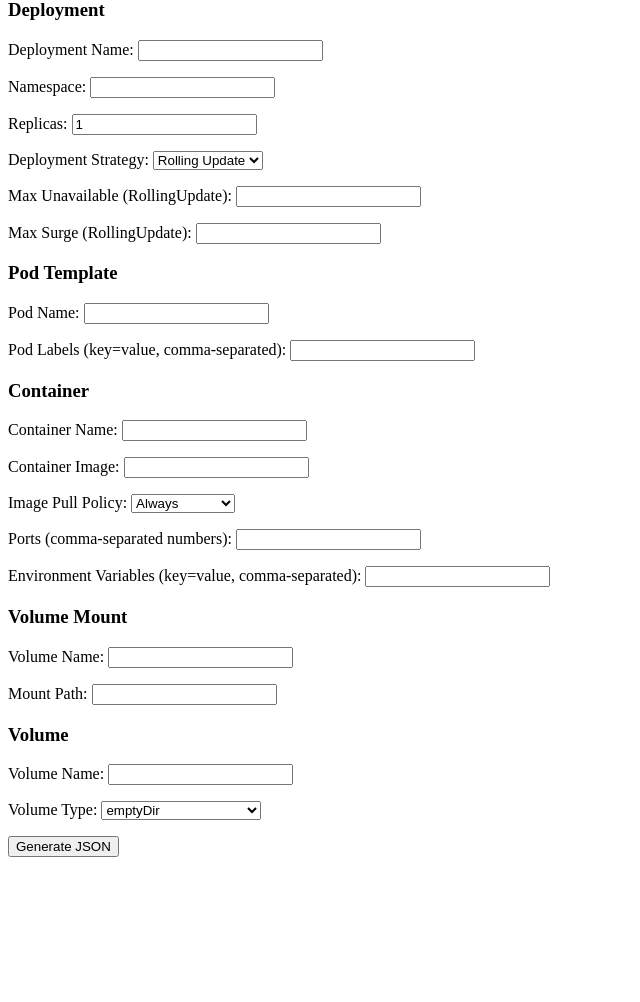
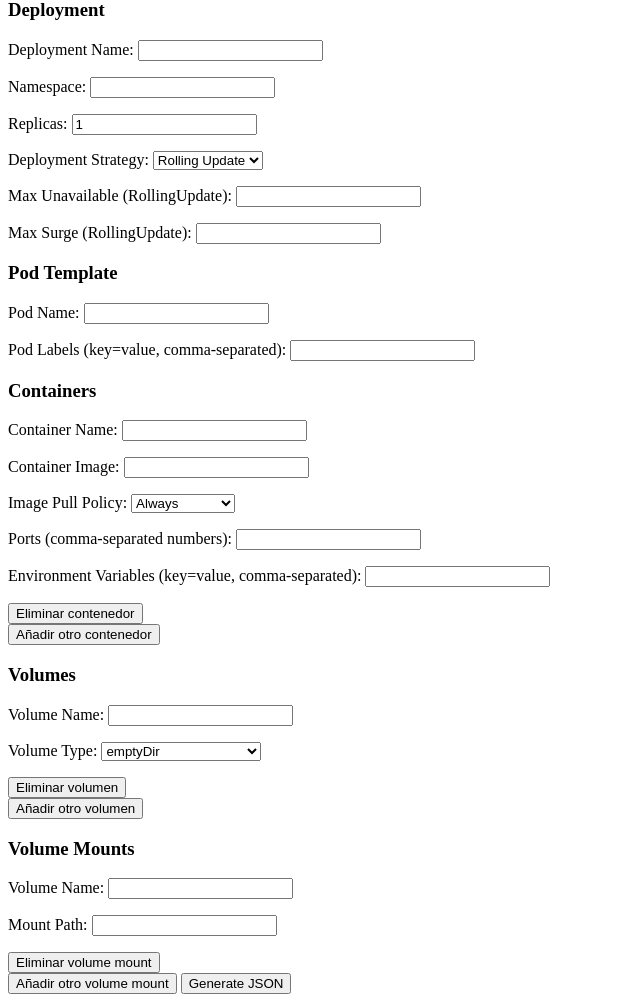
Before and after one commit to Mario-Bernaldez/AutoKubeDeploy, a Django app: page /configure/ in a window 1280 px wide. Shown: the part 68-1070 px from the top of the page, without its empty margins (0-640 px from the left). Before the commit the page ends 925 px from the top, so only its background shows below. Run offline with Django 5.2, Linux system fonts and the light colour scheme.

Commit message:
feat: Add dynamic functionality to add and remove containers, volumes, and volume mounts

```diff
--- a/kube_web/app/templates/deployment_form.html
+++ b/kube_web/app/templates/deployment_form.html
@@ -16,16 +16,134 @@
         <h3>Pod Template</h3>
         {{ pod_form.as_p }}
 
-        <h3>Container</h3>
-        {{ container_form.as_p }}
+        <h3>Containers</h3>
+        {{ container_formset.management_form }}
+        <div id="containers-form-container">
+            {% for form in container_formset %}
+                <div class="container-form">
+                    {{ form.as_p }}
+                    <button type="button" class="remove-form" data-prefix="containers">Eliminar contenedor</button>
+                </div>
+            {% endfor %}
+        </div>
+        <button type="button" id="add-container">Añadir otro contenedor</button>
 
-        <h3>Volume Mount</h3>
-        {{ volume_mount_form.as_p }}
+        <h3>Volumes</h3>
+        {{ volume_formset.management_form }}
+        <div id="volumes-form-container">
+            {% for form in volume_formset %}
+                <div class="volume-form">
+                    {{ form.as_p }}
+                    <button type="button" class="remove-form" data-prefix="volumes">Eliminar volumen</button>
+                </div>
+            {% endfor %}
+        </div>
+        <button type="button" id="add-volume">Añadir otro volumen</button>
 
-        <h3>Volume</h3>
-        {{ volume_form.as_p }}
+        <h3>Volume Mounts</h3>
+        {{ volume_mount_formset.management_form }}
+        <div id="volume_mounts-form-container">
+            {% for form in volume_mount_formset %}
+                <div class="volume_mount-form">
+                    {{ form.as_p }}
+                    <button type="button" class="remove-form" data-prefix="volume_mounts">Eliminar volume mount</button>
+                </div>
+            {% endfor %}
+        </div>
+        <button type="button" id="add-volume_mount">Añadir otro volume mount</button>
 
         <button type="submit">Generate JSON</button>
     </form>
+
+    <!-- Formularios vacíos ocultos para clonación -->
+    <div id="containers-empty-form" style="display: none;">
+        <div class="container-form">
+            {{ container_formset.empty_form.as_p }}
+            <button type="button" class="remove-form" data-prefix="containers">Eliminar contenedor</button>
+        </div>
+    </div>
+    <div id="volumes-empty-form" style="display: none;">
+        <div class="volume-form">
+            {{ volume_formset.empty_form.as_p }}
+            <button type="button" class="remove-form" data-prefix="volumes">Eliminar volumen</button>
+        </div>
+    </div>
+    <div id="volume_mounts-empty-form" style="display: none;">
+        <div class="volume_mount-form">
+            {{ volume_mount_formset.empty_form.as_p }}
+            <button type="button" class="remove-form" data-prefix="volume_mounts">Eliminar volume mount</button>
+        </div>
+    </div>
+
+    <script>
+        // Función para actualizar los índices de los formularios en un formset
+        function updateFormIndices(prefix) {
+            var container = document.getElementById(prefix + '-form-container');
+            var forms = container.children;
+            for (var i = 0; i < forms.length; i++) {
+                // RegExp para encontrar el índice en name e id
+                var regex = new RegExp(prefix + '-(\\d+)-');
+                var inputs = forms[i].querySelectorAll('input, select, textarea');
+                inputs.forEach(function(input) {
+                    if (input.name) {
+                        input.name = input.name.replace(regex, prefix + '-' + i + '-');
+                    }
+                    if (input.id) {
+                        input.id = input.id.replace(regex, 'id_' + prefix + '-' + i + '-');
+                    }
+                });
+            }
+            // Actualizar el valor TOTAL_FORMS en el management form
+            var totalFormsInput = document.getElementById('id_' + prefix + '-TOTAL_FORMS');
+            totalFormsInput.value = forms.length;
+        }
+
+        // Función para añadir un nuevo formulario al formset
+        function addForm(prefix) {
+            var totalForms = document.getElementById('id_' + prefix + '-TOTAL_FORMS');
+            var currentFormCount = parseInt(totalForms.value);
+            var emptyFormDiv = document.getElementById(prefix + '-empty-form');
+            var newFormHtml = emptyFormDiv.innerHTML.replace(/__prefix__/g, currentFormCount);
+            var formContainer = document.getElementById(prefix + '-form-container');
+            var newFormDiv = document.createElement('div');
+            newFormDiv.innerHTML = newFormHtml;
+            formContainer.appendChild(newFormDiv);
+            totalForms.value = currentFormCount + 1;
+        }
+
+        // Delegación de eventos para eliminar formularios en cada formset
+        function setupRemoveButtons(prefix) {
+            var container = document.getElementById(prefix + '-form-container');
+            container.addEventListener('click', function(e) {
+                if (e.target && e.target.classList.contains('remove-form')) {
+                    e.preventDefault();
+                    var formDiv = e.target.closest('.' + prefix.slice(0, -1) + '-form');
+                    if (formDiv) {
+                        formDiv.remove();
+                        updateFormIndices(prefix);
+                    }
+                }
+            });
+        }
+
+        // Configurar eventos de eliminación para cada formset
+        setupRemoveButtons('containers');
+        setupRemoveButtons('volumes');
+        setupRemoveButtons('volume_mounts');
+
+        // Eventos para agregar nuevos formularios
+        document.getElementById('add-container').addEventListener('click', function(e) {
+            e.preventDefault();
+            addForm('containers');
+        });
+        document.getElementById('add-volume').addEventListener('click', function(e) {
+            e.preventDefault();
+            addForm('volumes');
+        });
+        document.getElementById('add-volume_mount').addEventListener('click', function(e) {
+            e.preventDefault();
+            addForm('volume_mounts');
+        });
+    </script>
 </body>
 </html>
--- a/kube_web/app/views.py
+++ b/kube_web/app/views.py
@@ -1,37 +1,43 @@
+from django.forms import formset_factory
 from django.shortcuts import render
 from django.http import JsonResponse
 from .forms import DeploymentForm, PodTemplateForm, ContainerForm, VolumeMountForm, VolumeForm
 
 def deployment_config_view(request):
+    ContainerFormSet = formset_factory(ContainerForm, extra=1)
+    VolumeFormSet = formset_factory(VolumeForm, extra=1)
+    VolumeMountFormSet = formset_factory(VolumeMountForm, extra=1)
+
     if request.method == "POST":
         deployment_form = DeploymentForm(request.POST)
         pod_form = PodTemplateForm(request.POST)
-        container_form = ContainerForm(request.POST)
-        volume_mount_form = VolumeMountForm(request.POST)
-        volume_form = VolumeForm(request.POST)
+        container_formset = ContainerFormSet(request.POST, prefix="containers")
+        volume_formset = VolumeFormSet(request.POST, prefix="volumes")
+        volume_mount_formset = VolumeMountFormSet(request.POST, prefix="volume_mounts")
 
-        if all([deployment_form.is_valid(), pod_form.is_valid(), container_form.is_valid(), volume_mount_form.is_valid(), volume_form.is_valid()]):
-            # Generación del JSON con los datos tal cual fueron ingresados
+        if (deployment_form.is_valid() and pod_form.is_valid() and
+            container_formset.is_valid() and volume_formset.is_valid() and
+            volume_mount_formset.is_valid()):
+            # Genera el JSON con los datos ingresados
             user_input_data = {
                 "deployment": deployment_form.cleaned_data,
                 "pod_template": pod_form.cleaned_data,
-                "container": container_form.cleaned_data,
-                "volume_mount": volume_mount_form.cleaned_data,
-                "volume": volume_form.cleaned_data
+                "containers": [form.cleaned_data for form in container_formset],
+                "volumes": [form.cleaned_data for form in volume_formset],
+                "volume_mounts": [form.cleaned_data for form in volume_mount_formset]
             }
             return JsonResponse(user_input_data, json_dumps_params={'indent': 4})
-
     else:
         deployment_form = DeploymentForm()
         pod_form = PodTemplateForm()
-        container_form = ContainerForm()
-        volume_mount_form = VolumeMountForm()
-        volume_form = VolumeForm()
+        container_formset = ContainerFormSet(prefix="containers")
+        volume_formset = VolumeFormSet(prefix="volumes")
+        volume_mount_formset = VolumeMountFormSet(prefix="volume_mounts")
 
     return render(request, "deployment_form.html", {
         "deployment_form": deployment_form,
         "pod_form": pod_form,
-        "container_form": container_form,
-        "volume_mount_form": volume_mount_form,
-        "volume_form": volume_form
+        "container_formset": container_formset,
+        "volume_formset": volume_formset,
+        "volume_mount_formset": volume_mount_formset
     })
```
